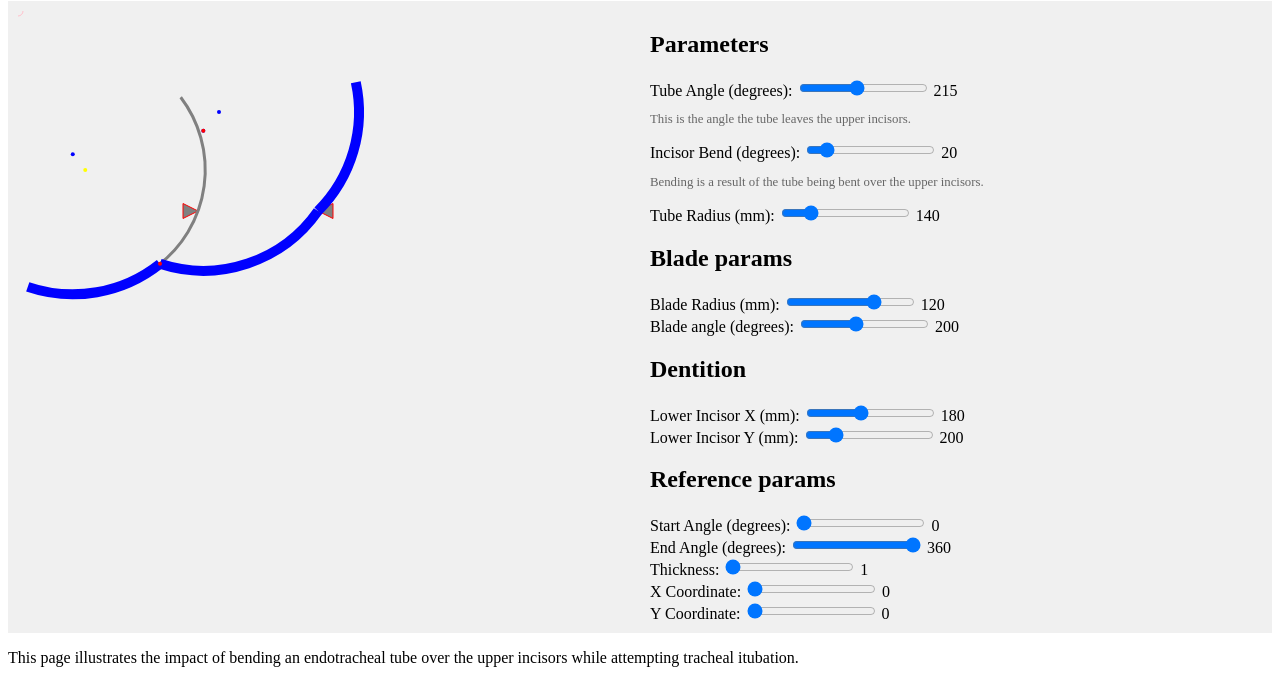
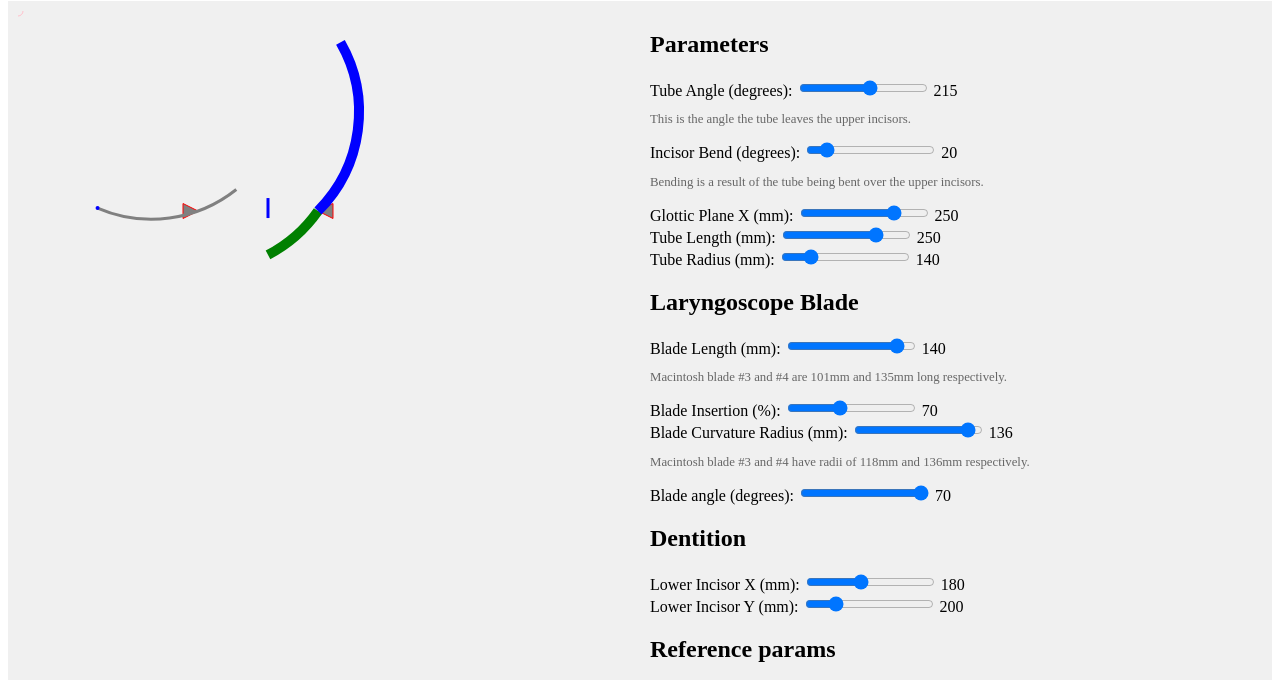
Before and after one commit to ErichBSchulz/tubebend, a plain HTML site: page index.html in a window 1280 px wide. Shown: the part 79-759 px from the top of the page. Drawn offline with Linux system fonts and the light colour scheme.

Commit message:
achieve a fixed tube and blade length

```diff
--- a/index.html
+++ b/index.html
@@ -45,7 +45,7 @@
     <h2>Parameters</h2>
     <div class="slider-container">
         <label for="tubeAngle">Tube Angle (degrees): </label>
-        <input type="range" id="tubeAngle" min="170" max="270" value="215">
+        <input type="range" id="tubeAngle" min="170" max="250" value="215">
         <span id="tubeAngleValue">0</span>
         <p class="description">This is the angle the tube leaves the upper incisors.</p>
     </div>
@@ -56,20 +56,41 @@
         <p class="description">Bending is a result of the tube being bent over the upper incisors.</p>
     </div>
     <div class="slider-container">
+        <label for="glotticPlaneX">Glottic Plane X (mm):</label>
+        <input type="range" id="glotticPlaneX" min="90" max="300" value="250">
+        <span id="glotticPlaneXValue">0</span>
+    </div>
+    <div class="slider-container">
+        <label for="tubeLength">Tube Length (mm): </label>
+        <input type="range" id="tubeLength" min="90" max="300" value="250">
+        <span id="tubeLengthValue">0</span>
+    </div>
+    <div class="slider-container">
         <label for="tubeRadius">Tube Radius (mm): </label>
         <input type="range" id="tubeRadius" min="50" max="500" value="140">
         <span id="tubeRadiusValue">0</span>
     </div>
-    <h2>Blade params</h2>
-
+    <h2>Laryngoscope Blade</h2>
     <div class="slider-container">
-        <label for="bladeRadius">Blade Radius (mm): </label>
-        <input type="range" id="bladeRadius" min="70" max="140" value="120">
+        <label for="bladeLength">Blade Length (mm): </label>
+        <input type="range" id="bladeLength" min="40" max="150" value="140">
+        <span id="bladeLengthValue">0</span>
+        <p class="description">Macintosh blade #3 and #4 are 101mm and 135mm long respectively.</p>
+    </div>
+    <div class="slider-container">
+        <label for="bladeInsertion">Blade Insertion (%): </label>
+        <input type="range" id="bladeInsertion" min="50" max="100" value="70">
+        <span id="bladeInsertionValue">0</span>
+    </div>
+    <div class="slider-container">
+        <label for="bladeRadius">Blade Curvature Radius (mm): </label>
+        <input type="range" id="bladeRadius" min="70" max="140" value="136">
         <span id="bladeRadiusValue">0</span>
+        <p class="description">Macintosh blade #3 and #4 have radii of 118mm and 136mm respectively.</p>
     </div>
     <div class="slider-container">
         <label for="bladeAngle">Blade angle (degrees): </label>
-        <input type="range" id="bladeAngle" min="170" max="240" value="200">
+        <input type="range" id="bladeAngle" min="-20" max="70" value="200">
         <span id="bladeAngleValue">0</span>
     </div>
     <h2>Dentition</h2>
@@ -122,15 +143,14 @@
     <p>This page illustrates the impact of bending an endotracheal tube over the upper incisors while attempting tracheal itubation.</p>
     <p>Notes:</p>
     <ul>
-      <li>A #3 Macintosh blade is 101mm and a #4 is 135mm long with approximate radii of 118mm and 136mm respectively.</li>
       <li>The radius of curviture of standard tracheal tube is 140mm.</li>
       <li>This simulation divides the tube into three. Section 1 is outside the mouth. Secion 2 is between the incisors and the blade. Section 3 is the section that is deflected tangentally off the blade.</li>
     </ul>
     <script>
         const canvas = document.getElementById('canvas');
         const ctx = canvas.getContext('2d');
-        const sliders = [ 'tubeAngle', 'incisorBend', 'tubeRadius',
-          'bladeRadius', 'bladeAngle', 'lowerIncisorX', 'lowerIncisorY',
+        const sliders = [ 'tubeAngle', 'incisorBend', 'tubeRadius', 'glotticPlaneX', 'tubeLength',
+          'bladeLength', 'bladeInsertion', 'bladeRadius', 'bladeAngle', 'lowerIncisorX', 'lowerIncisorY',
           'startAngle', 'endAngle', 'thickness', 'x', 'y']
         // shortcut function
         const e = document.getElementById.bind(document);
@@ -151,33 +171,63 @@
           ctx.clearRect(0, 0, canvas.width, canvas.height);
           const toothX= 300;
           const toothY= 200;
-          const tubeRadius = ev('tubeRadius')
-          const bladeRadius = ev('bladeRadius')
-          const bladeAngle = evd('bladeAngle')
           const lowerIncisorX = ev('lowerIncisorX')
           const lowerIncisorY = ev('lowerIncisorY')
-          const tubeAngle = evd('tubeAngle');
-          const incisorBend = evd('incisorBend');
-
           // draw teeth
           drawTooth({x: toothX,y: toothY, height:15});
           drawTooth({x: lowerIncisorX, y: lowerIncisorY, height:-15});
 
+
           // draw blade
-          const bladeCentre = translate({x: lowerIncisorX, y: lowerIncisorY, angle: bladeAngle, distance: bladeRadius});
-          drawDot({...bladeCentre, style: 'yellow'});
-          const blade = { ...bladeCentre, startAngle: bladeAngle-1 + Math.PI, endAngle: bladeAngle + 1 + Math.PI, radius: bladeRadius,
+          const bladeLength = ev('bladeLength')
+          console.log('bladeLength', bladeLength)
+          const bladeInsertion = ev('bladeInsertion')
+          console.log('bladeInsertion', bladeInsertion)
+          const bladeRadius = ev('bladeRadius')
+          console.log('bladeRadius', bladeRadius)
+          const bit = bladeLength/(bladeRadius*2)
+          // const bit = bladeRadius/(bladeLength/2)
+          console.log('bit', bit)
+          const bladeRadians = Math.asin(bit) * 2;
+          console.log('bladeRadians', bladeRadians)
+          const bladeAngle = evd('bladeAngle')
+          const bladeCentre = translate({x: lowerIncisorX, y: lowerIncisorY, angle: bladeAngle + Math.PI, distance: bladeRadius});
+          // drawDot({...bladeCentre, style: 'yellow'});
+          const blade = { ...bladeCentre,
+            startAngle: bladeAngle-bladeRadians*(1- (bladeInsertion/100)),
+            endAngle: bladeAngle + bladeRadians*((bladeInsertion/100)),
+            radius: bladeRadius,
             thickness: 3,
             style: "grey"}
+            console.log('blade', blade)
+            console.log('blade angle', blade.startAngle-blade.endAngle)
+          const bladeTip = translate({...bladeCentre, angle: blade.endAngle, distance: blade.radius })
+
           drawArc(blade);
+          drawDot(bladeTip);
+
+          const tubeLength = ev('tubeLength')
+          const tubeRadius = ev('tubeRadius')
+
+          const tubeArcAngle = tubeLength / tubeRadius
+          // const circ = tubeRadius * 2 * Math.PI;
+          // const fraction = tubeLength / circ;
+          // const randians = Math.PI * 2 * fraction;
+          const tubeRadians = tubeLength / tubeRadius;
+          const tubeAngle = evd('tubeAngle');
+          const incisorBend = evd('incisorBend');
+
+
+          const glotticPlaneX = ev('glotticPlaneX')
+          drawLine({start: {x: glotticPlaneX, y: bladeTip.y-10}, end: {x: glotticPlaneX, y: bladeTip.y+10}, })
 
           // place three reference dots for tube bending
           const inflection = translate({x: toothX, y: toothY, angle: tubeAngle, distance: tubeRadius})
-          drawDot(inflection);
+          // drawDot(inflection);
           const outerCentre = translate({x: toothX, y: toothY, angle: tubeAngle + incisorBend/2, distance: tubeRadius})
-          drawDot(outerCentre);
+          // drawDot(outerCentre);
           const innerCentre = inflection;
-          drawDot({...innerCentre, style: 'red'});
+          // drawDot({...innerCentre, style: 'red'});
 
           // draw first arc
           const angleToTooth1 = tubeAngle + incisorBend/2 + Math.PI;
@@ -185,15 +235,10 @@
           // draw second arc
           const angleToTooth2 = tubeAngle + Math.PI;
           const arcParams2 = { ...innerCentre, startAngle: angleToTooth2, endAngle: angleToTooth2 + 1, radius: tubeRadius, style: 'red'};
-
+          var drawnTubeRadians = 0;
           // find the intersection of the tube and blade
           const intersection = findIntersection(arcParams2, blade);
-          if (intersection === null) {
-            // no collision
-            arcParams2.style = "green"
-            drawArc(arcParams2);
-          }
-          else {
+          if (intersection !== null && intersection.x > bladeTip.x && intersection.y > toothY) {
               arcParams2.style = "blue"
               // calculate bearing from centre of blade curve to intersection point so can
               // calucate the new rotation centre of a tangental tube
@@ -206,15 +251,34 @@
               drawDot(arcParams3)
               const tangentBearing = tubeBladeAxisBearing.angle + Math.PI;
               arcParams3.startAngle = tangentBearing;
-            arcParams3.endAngle = tangentBearing + 1;
               arcParams3.radius = tubeRadius;
 
-            drawArc(arcParams2);
+              // calculate angle to glotticPlaneX
+              const deltaX = glotticPlaneX - arcParams3.x;
+              //const finalAngle = Math.asin(deltaX/arcParams3.radius);
+              const finalAngle = Math.acos(deltaX/arcParams3.radius);
+              arcParams3.endAngle = finalAngle > arcParams3.startAngle ? finalAngle : arcParams3.startAngle;
               drawArc(arcParams3);
+              drawnTubeRadians += arcRadians(arcParams3);
               drawDot({...intersection, style: 'red'});
           }
-
+          else {
+            // no collision
+            arcParams2.style = "green"
+            // calculate angle to glotticPlaneX
+            const deltaX = glotticPlaneX - arcParams2.x;
+            //const finalAngle = Math.asin(deltaX/arcParams2.radius);
+            const finalAngle = Math.acos(deltaX/arcParams2.radius);
+            arcParams2.endAngle = finalAngle;
+          }
+          drawArc(arcParams2);
+          // figure out how much tube has been drawn so far:
+          drawnTubeRadians += arcRadians(arcParams2);
+          const remainingRadians = tubeRadians - drawnTubeRadians;
+          if (remainingRadians > 0) {
+            arcParams1.startAngle = arcParams1.endAngle - remainingRadians;
             drawArc(arcParams1);
+          }
 
           // reference arc
           const startAngle = evd("startAngle");
@@ -229,10 +293,20 @@
         }
 
         // cartesian translation
+        function arcRadians(arc) {
+          var r = (arc.endAngle - arc.startAngle) % (2 * Math.PI);
+          if (r<0) {
+            r+=2 * Math.PI;
+          }
+          return r;
+        }
+
+        // cartesian translation
         function translate({x, y, angle, distance}) {
-          console.log('x, y, angle, distance', x, y, angle, distance)
           return {x: x+Math.cos(angle)*distance, y: y+Math.sin(angle)*distance, }
         }
+
+        // given two points calcuate angle and distance between them
         function calculateBearing(point1, point2) {
             const { x: x1, y: y1 } = point1;
             const { x: x2, y: y2 } = point2;
@@ -242,6 +316,11 @@
             // calculate distance between points
             const distance = Math.sqrt(dx * dx + dy * dy);
             return {angle, distance};
+        }
+
+        // get the cordinates of the tip of an arc
+        function arcTip(params) {
+          return translate({...params, angle: params.endAngle})
         }
 
         // Calculate the intersection of two circles and
@@ -280,6 +359,15 @@
           ctx.fill();
         }
 
+        function drawLine(params) {
+          const p = {style: 'blue', ...params}
+          ctx.beginPath();
+          ctx.moveTo(p.start.x, p.start.y)
+          ctx.lineTo(p.end.x, p.end.y)
+          ctx.strokeStyle = p.style;
+          ctx.stroke();
+        }
+
         function drawTooth({ x, y, height}) {
           const width = height/2;
           ctx.fillStyle = 'grey'; // Set the fill color to blue
```
Lines whose indentation alone changed are shown as unchanged.
